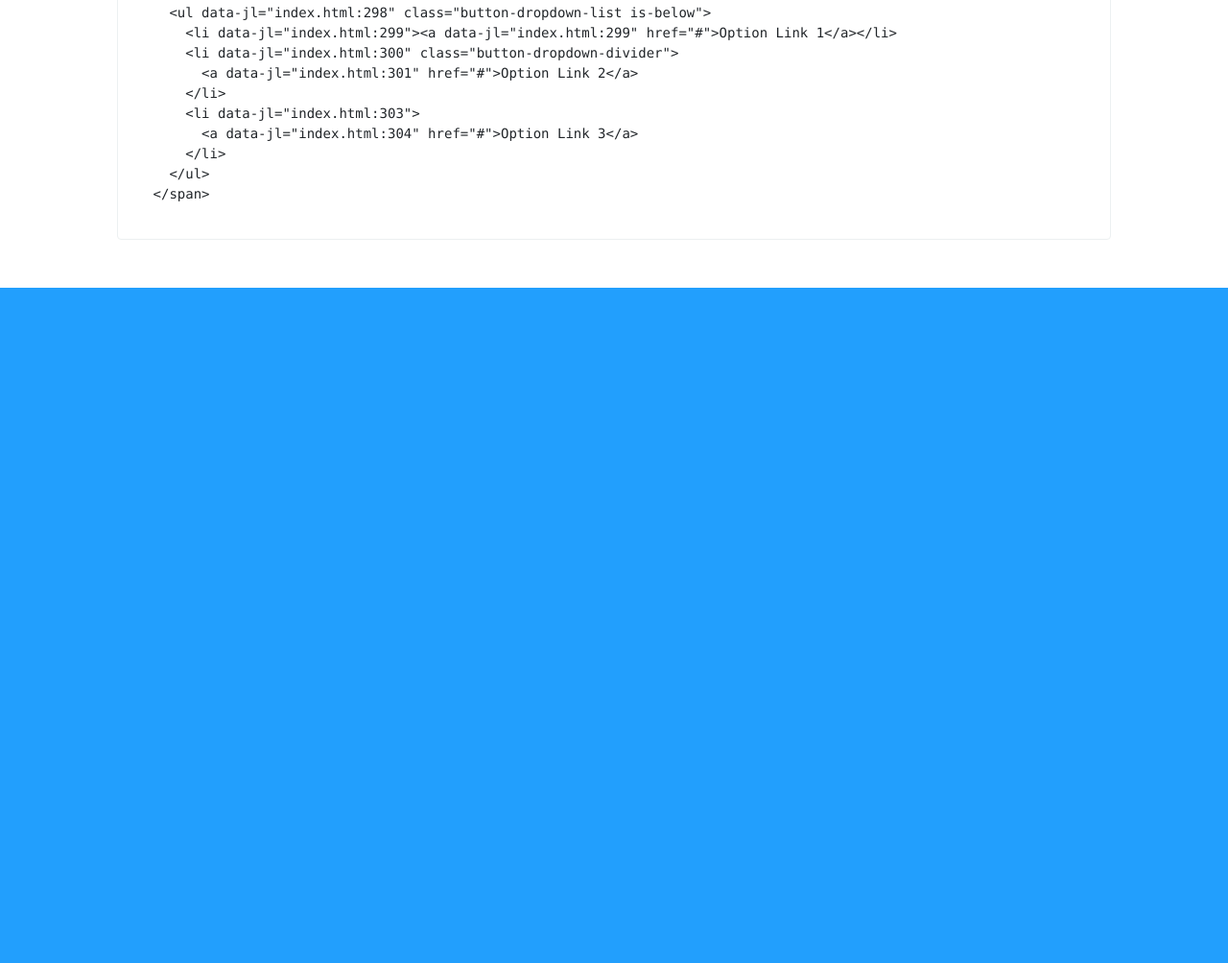
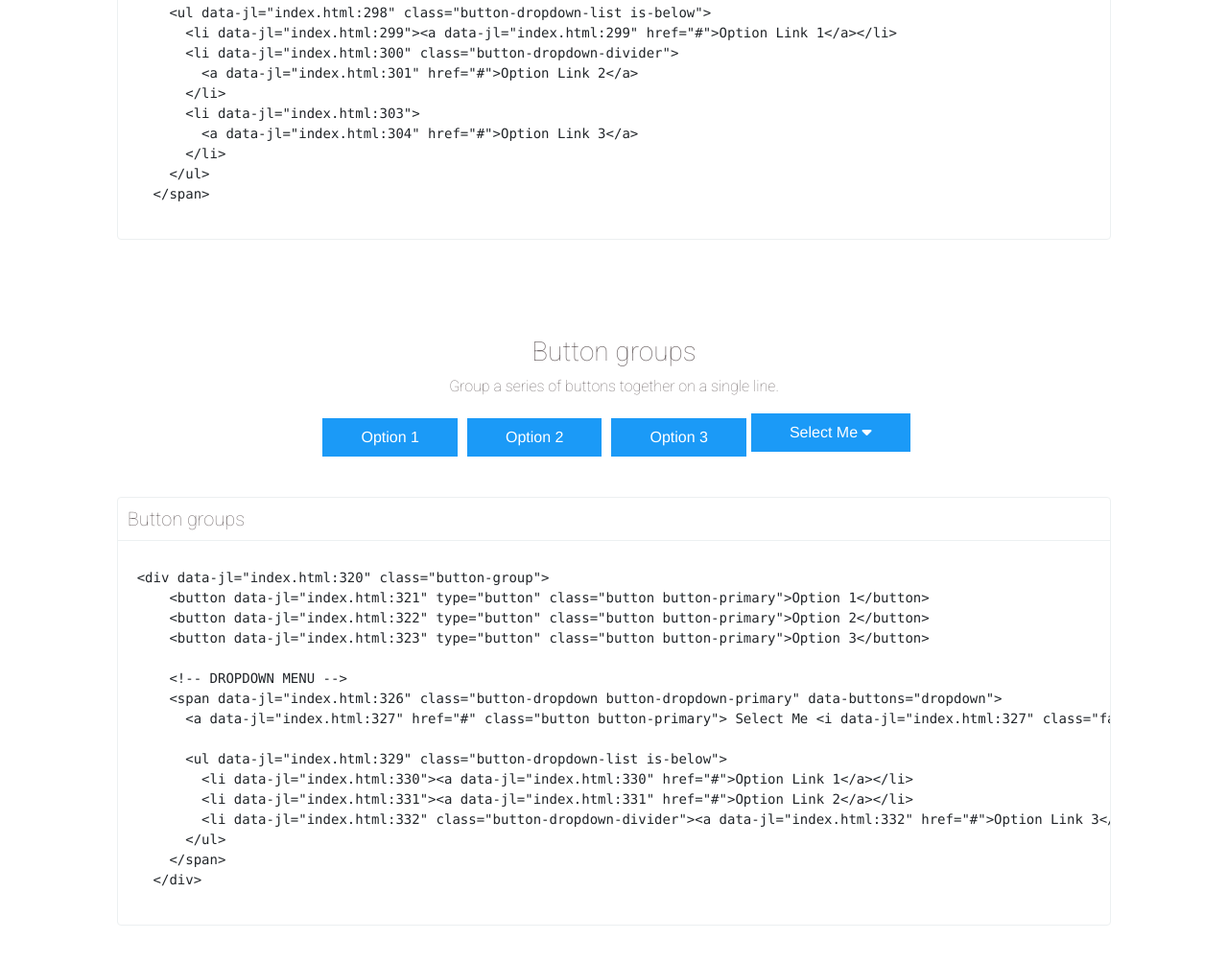
Before and after one commit to kcleveland/Buttons, a plain HTML site: page index.html in a window 1280 px wide. Shown: the part 6856-7860 px from the top of the page at 96% size. Before the commit the page ends 7156 px from the top, so only its background shows below. Drawn offline with nearby package versions, Linux system fonts and the light colour scheme; a script that the page names is missing; a web font is replaced by a local one.

Commit message:
"Working on index"

```diff
--- a/index.html
+++ b/index.html
@@ -310,6 +310,34 @@
         </div>
     </div>
 
+    <div class="container-fluid inner-container background-light">
+        <div class="row">
+          <div class="col-10 mx-auto examples">
+            <div class="showcase-content">
+              <h3 class="showcase-title">Button groups</h3>
+              <p class="showcase-sub-title text-gray">Group a series of buttons together on a single line.</p>
+              <div class="showcase-examples">
+<div class="button-group">
+    <button type="button" class="button button-primary">Option 1</button>
+    <button type="button" class="button button-primary">Option 2</button>
+    <button type="button" class="button button-primary">Option 3</button>
+
+    <!-- DROPDOWN MENU -->
+    <span class="button-dropdown button-dropdown-primary" data-buttons="dropdown">
+      <a href="#" class="button button-primary"> Select Me <i class="fa fa-caret-down"></i></a>
+
+      <ul class="button-dropdown-list is-below">
+        <li><a href="#">Option Link 1</a></li>
+        <li><a href="#">Option Link 2</a></li>
+        <li class="button-dropdown-divider"><a href="#">Option Link 3</a></li>
+      </ul>
+    </span>
+  </div></div>
+            </div>
+          </div>
+        </div>
+    </div>
+
     <!-- Handlebars js templating -->
     <script id="template-codebox" type="text/x-handlebars-template">
       <div  class="codebox">
```
